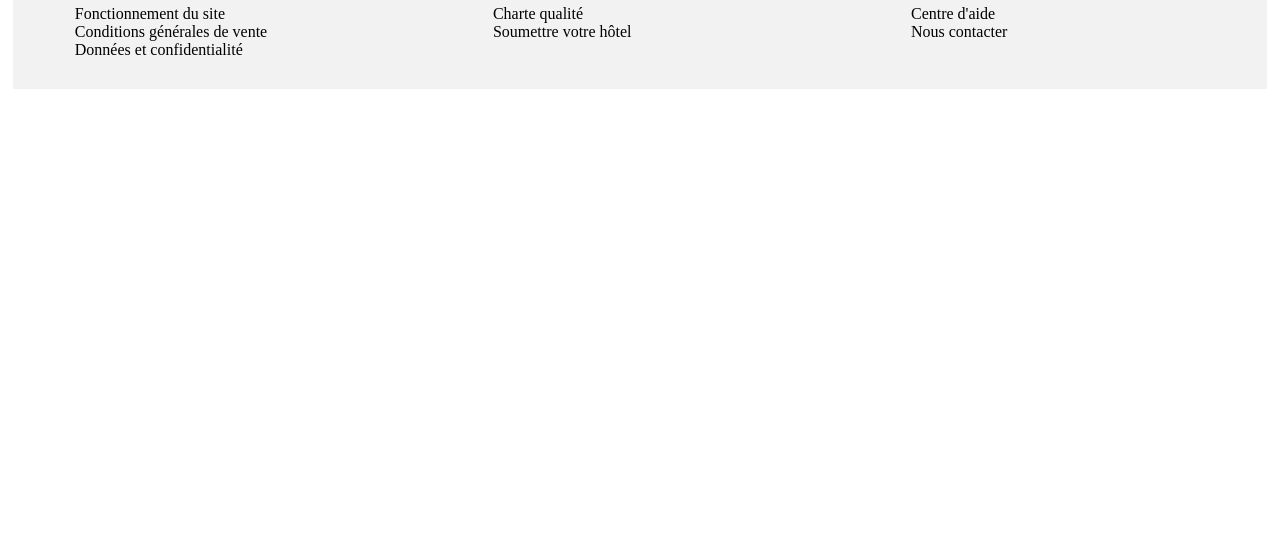
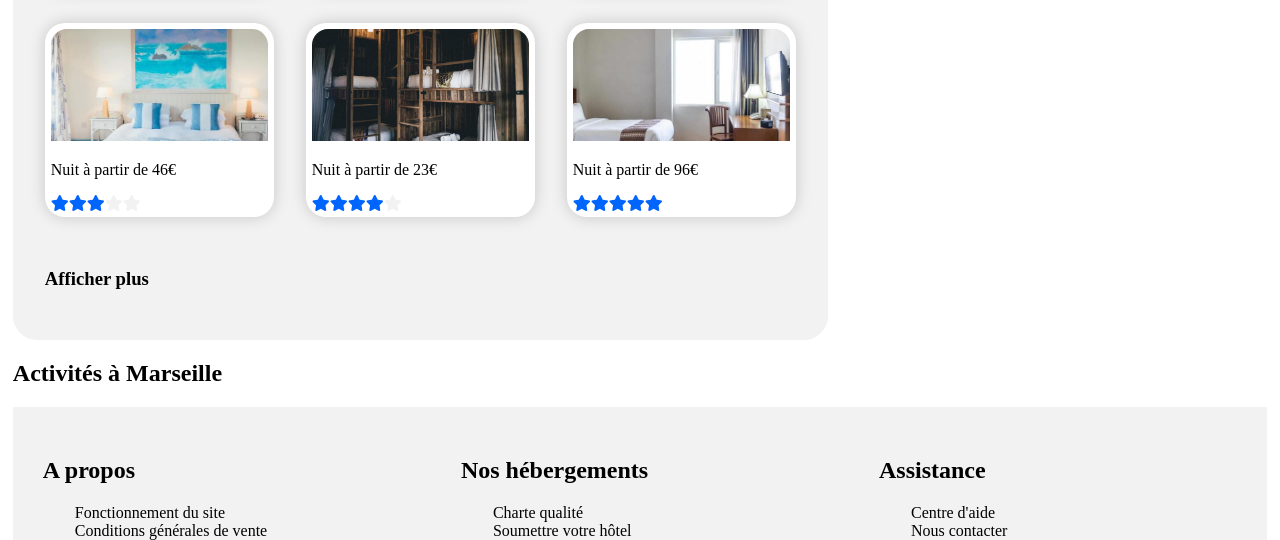
Before and after one commit to HilalAmeziane/AmezianeHilal_04.11.2020_2, a plain HTML site: page index.html in a window 1280 px wide. Shown: the part 719-1259 px from the top of the page. Before the commit the page ends 809 px from the top, so only its background shows below. Drawn offline with Linux system fonts and the light colour scheme.

Commit message:
Ajout des cartes vec les images ainsi que les notations

```diff
--- a/index.html
+++ b/index.html
@@ -5,7 +5,7 @@
 		<script src="https://kit.fontawesome.com/6b97a79f89.js" crossorigin="anonymous"></script>
 		<meta charset="utf-8" />
 		<link rel="stylesheet" href="style.css" />
-		<title>Premiers tests du CSS</title>
+		<title>Reservia</title>
 	</head>
 
 	<body>
@@ -72,11 +72,90 @@
 
 <section class="hosting">
 
-	<h2>Hébergements à Marseille</h2>
+	<div class="hostingMainContent">
+	<header class="hostingMainContentHeader">Hébergements à Marseille</header>
 
-	<article class="hostingCard">	</article>
+	<article class="hostingCard">
+	<img class="hostingCardImage" src="images/1.jpg">
+	<p class="hostingCardTitle">Nuit à partir de 25€</p>
+	<div class="hostingCardRating">
+		<i class="fas fa-star hostingCardRatingIcon" active="true"></i>
+		<i class="fas fa-star hostingCardRatingIcon" active="true"></i>
+		<i class="fas fa-star hostingCardRatingIcon" active="true"></i>
+		<i class="fas fa-star hostingCardRatingIcon" active="true"></i>
+		<i class="fas fa-star hostingCardRatingIcon" active="false"></i>
+	</div>
+	</article>
+
+	<article class="hostingCard">
+	<img class="hostingCardImage" src="images/2.jpg">
+	<p class="hostingCardTitle">Nuit à partir de 52€</p>
+	<div class="hostingCardRating">
+		<i class="fas fa-star hostingCardRatingIcon" active="true"></i>
+		<i class="fas fa-star hostingCardRatingIcon" active="true"></i>
+		<i class="fas fa-star hostingCardRatingIcon" active="true"></i>
+		<i class="fas fa-star hostingCardRatingIcon" active="true"></i>
+		<i class="fas fa-star hostingCardRatingIcon" active="true"></i>
+	</div>
+	</article>
+
+		<article class="hostingCard">
+		<img class="hostingCardImage" src="images/3.jpg">
+		<p class="hostingCardTitle">Nuit à partir de 76€</p>
+		<div class="hostingCardRating">
+			<i class="fas fa-star hostingCardRatingIcon" active="true"></i>
+			<i class="fas fa-star hostingCardRatingIcon" active="true"></i>
+			<i class="fas fa-star hostingCardRatingIcon" active="true"></i>
+			<i class="fas fa-star hostingCardRatingIcon" active="true"></i>
+			<i class="fas fa-star hostingCardRatingIcon" active="false"></i>
+		</div>
+		</article>
+
+	<article class="hostingCard">
+	<img class="hostingCardImage" src="images/4.jpg">
+	<p class="hostingCardTitle">Nuit à partir de 46€</p>
+	<div class="hostingCardRating">
+		<i class="fas fa-star hostingCardRatingIcon" active="true"></i>
+		<i class="fas fa-star hostingCardRatingIcon" active="true"></i>
+		<i class="fas fa-star hostingCardRatingIcon" active="true"></i>
+		<i class="fas fa-star hostingCardRatingIcon" active="false"></i>
+		<i class="fas fa-star hostingCardRatingIcon" active="false"></i>
+	</div>
+	</article>
+
+	<article class="hostingCard">
+	<img class="hostingCardImage" src="images/5.jpg">
+	<p class="hostingCardTitle">Nuit à partir de 23€</p>
+	<div class="hostingCardRating">
+		<i class="fas fa-star hostingCardRatingIcon" active="true"></i>
+		<i class="fas fa-star hostingCardRatingIcon" active="true"></i>
+		<i class="fas fa-star hostingCardRatingIcon" active="true"></i>
+		<i class="fas fa-star hostingCardRatingIcon" active="true"></i>
+		<i class="fas fa-star hostingCardRatingIcon" active="false"></i>
+	</div>
+	</article>
+
+	<article class="hostingCard">
+	<img class="hostingCardImage" src="images/6.jpg">
+	<p class="hostingCardTitle">Nuit à partir de 96€</p>
+	<div class="hostingCardRating">
+		<i class="fas fa-star hostingCardRatingIcon" active="true"></i>
+		<i class="fas fa-star hostingCardRatingIcon" active="true"></i>
+		<i class="fas fa-star hostingCardRatingIcon" active="true"></i>
+		<i class="fas fa-star hostingCardRatingIcon" active="true"></i>
+		<i class="fas fa-star hostingCardRatingIcon" active="true"></i>
+	</div>
+	</article>
+
+
 
 	<h3>Afficher plus</h3>
+	</div>
+
+	<div class="hostingPopular">
+
+
+	</div>
 
 </section>
 
--- a/style.css
+++ b/style.css
@@ -230,12 +230,52 @@ input#fPosition {
 	margin: 0 1rem;
 }
 
+.hostingMainContentHeader{
+	grid-column: 1/-1;
+}
 .hosting{
 	display: grid;
     column-gap: 2rem;
     grid-template-columns: 6fr 3fr;
 }
 
+.hostingMainContent{
+    display: grid;
+    column-gap: 2rem;
+	row-gap: 2rem;
+	background-color: #F2F2F2;
+	grid-template-columns: repeat(3, 1fr);
+	border-radius: 1.5rem;
+    padding: 2rem;
+}
+
+.hostingCard{
+	background-color: white;
+    padding: 0.375rem;
+    border-radius: 1.25rem;
+    box-shadow: 0 0 16px #0000002e;
+    transition-duration: 0.1s;
+    cursor: pointer;
+    box-sizing: border-box;
+    height: 100%;
+}
+
+.hostingCardImage{
+    height: 7rem;
+    object-fit: cover;
+    max-width: 100%;
+    width: 100%;
+    max-height: 100%;
+	border-radius: 1rem 1rem 0 0;
+}
+
+.hostingCardRatingIcon[active=true]{
+	color: #0065FC;
+}
+
+.hostingCardRatingIcon[active=false]{
+	color: #F2F2F2;
+}
 .element
 {
 	width: 250px;
```
